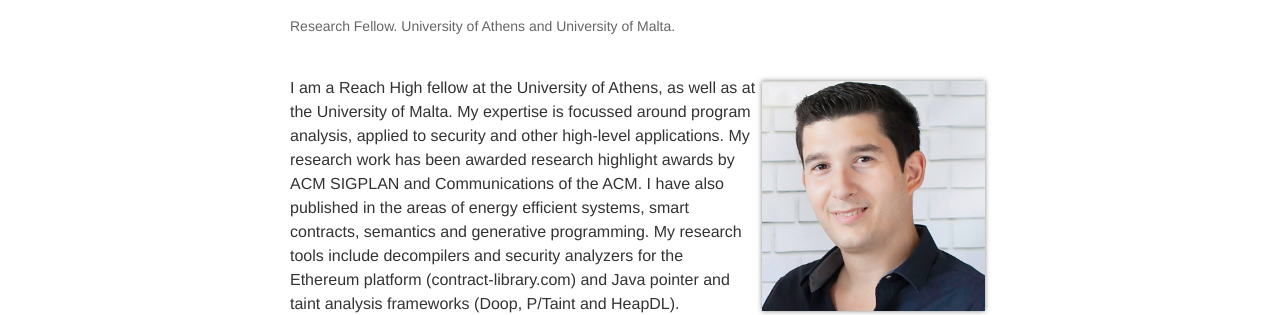
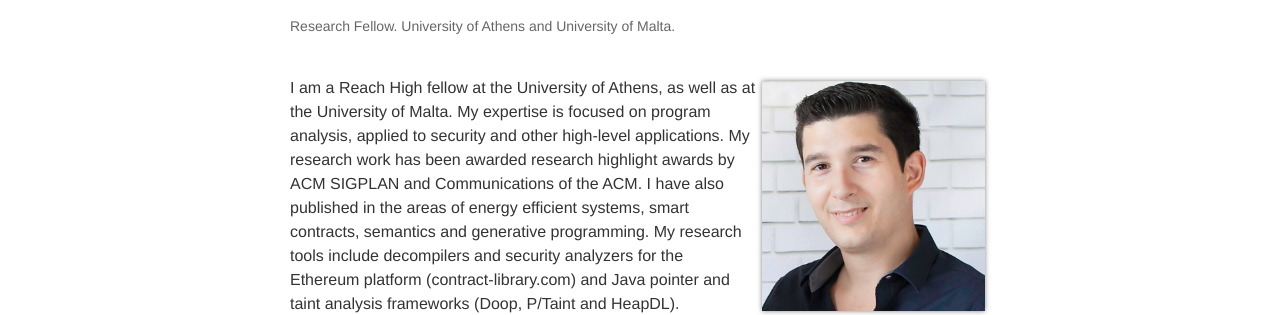
Before and after one commit to nevillegrech/nevillegrech.github.io, a Jekyll site: the page built from _pages/about.md, in a window 1280 px wide. Shown: the part 138-453 px from the top of the page. Built offline with Jekyll 4.4.1, drawn with Linux system fonts in a browser that asks for light colours; nearby versions of some CDN libraries; some web fonts are replaced; some of the changed text lies outside the part shown.

Commit message:
update preprint

```diff
--- a/_pages/about.md
+++ b/_pages/about.md
@@ -12,4 +12,4 @@ news: false
 social: true
 ---
 
-I am a Reach High fellow at the University of Athens, as well as at the University of Malta. My expertise is focussed around program analysis, applied to security and other high-level applications. My research work has been awarded research highlight awards by ACM SIGPLAN and Communications of the ACM. I have also published in the areas of energy efficient systems, smart contracts, semantics and generative programming. My research tools include decompilers and security analyzers for the Ethereum platform (contract-library.com) and Java pointer and taint analysis frameworks (Doop, P/Taint and HeapDL). Previously, I was a Research Associate at the University of Bristol, and have worked in industry as a Data Scientist and Software Engineer. I hold a PhD from the University of Southampton.
+I am a Reach High fellow at the University of Athens, as well as at the University of Malta. My expertise is focused on program analysis, applied to security and other high-level applications. My research work has been awarded research highlight awards by ACM SIGPLAN and Communications of the ACM. I have also published in the areas of energy efficient systems, smart contracts, semantics and generative programming. My research tools include decompilers and security analyzers for the Ethereum platform (contract-library.com) and Java pointer and taint analysis frameworks (Doop, P/Taint and HeapDL). Previously, I was a Research Associate at the University of Bristol, and have worked in industry as a Data Scientist and Software Engineer. I hold a PhD from the University of Southampton.
```
Also changed, not shown: 1 other file.
